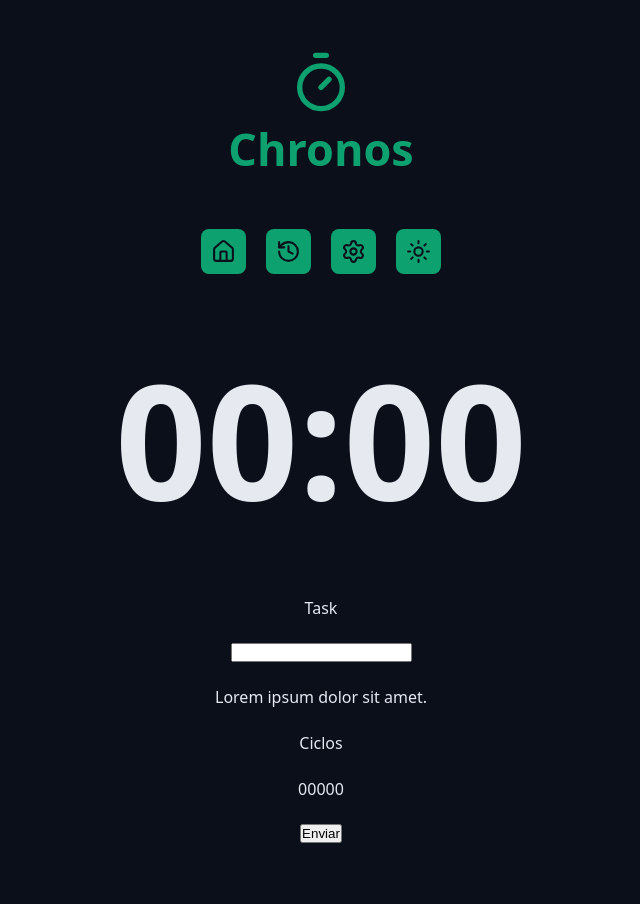
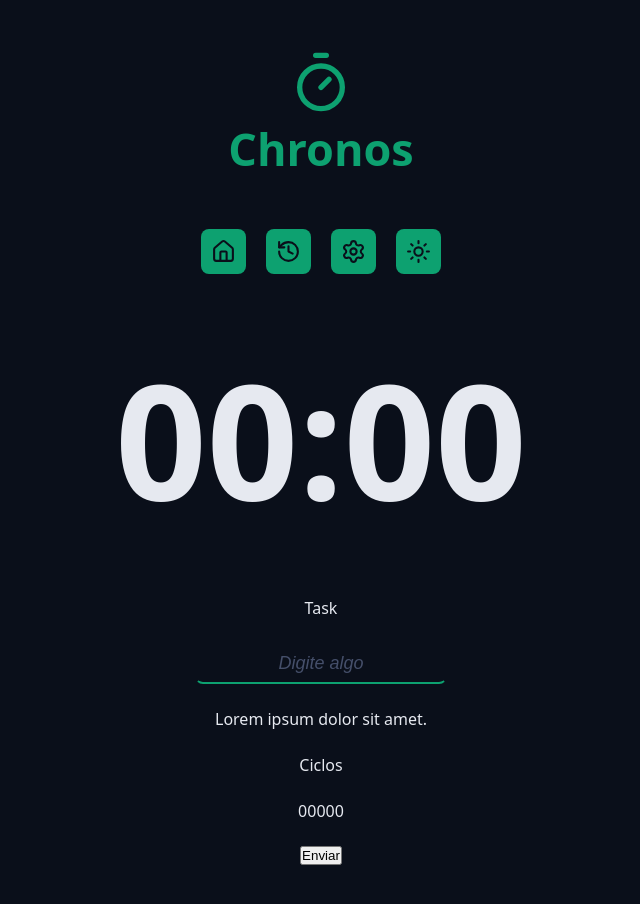
Before and after one commit to AndDevCarv/chronos-project, a React (Vite) app: page / in a window 1280 px wide. Shown: the top 904 px of the page, without its empty margins (319-959 px from the left). Built offline with nearby package versions, Linux system fonts and the light colour scheme.

Commit message:
estilizacao do input

```diff
--- a/src/App.tsx
+++ b/src/App.tsx
@@ -5,6 +5,7 @@
 import { Logo } from "./components/Logo";
 import { Menu } from "./components/Menu";
 import { CountDown } from "./components/CountDown";
+import { DefaultInput } from "./components/DefaultInput";
 
 export function App() {
   return (
@@ -21,8 +22,7 @@
       <Container>
         <form className="form">
           <div className="formRow">
-            <label htmlFor="meuInput">Task</label>
-            <input id="meuInput"></input>
+            <DefaultInput id="meuInput" type="string" labelText="Task" placeholder="Digite algo" />
           </div>
           <div className="formRow">
             <p>Lorem ipsum dolor sit amet.</p>
--- /dev/null
+++ b/src/components/DefaultInput/index.tsx
@@ -0,0 +1,21 @@
+import styles from "./styles.module.css";
+import type React from "react";
+
+type DefaultInputProps = {
+  id: string;
+  labelText?: string;
+} & React.ComponentProps<"input">;
+
+export function DefaultInput({
+  type,
+  id,
+  labelText,
+  ...rest
+}: DefaultInputProps) {
+  return (
+    <>
+      {labelText && <label htmlFor={id}>{labelText}</label>}
+      <input className={styles.input} id={id} type={type} {...rest}></input>
+    </>
+  );
+}
--- /dev/null
+++ b/src/components/DefaultInput/styles.module.css
@@ -0,0 +1,29 @@
+.input {
+  border: none;
+  background-color: transparent;
+  padding: 0.8rem;
+  font-size: 1.8rem;
+  text-align: center;
+  color: var(--text-default);
+  outline: none;
+  border: 0.2rem solid transparent;
+  border-bottom: 0.2rem solid var(--primary);
+  border-radius: 0.8rem;
+  transition: all 0.2s ease-in-out;
+}
+
+.input:focus {
+  border: 0.2rem solid var(--primary);
+  border-radius: 0.8rem;
+}
+
+.input::placeholder {
+  font-style: italic;
+  color: var(--gray-500);
+}
+
+.input:disabled {
+  border: 0.2rem solid var(--disabled);
+  color: var(--text-muted);
+  border-radius: 0.8rem;
+}
```
